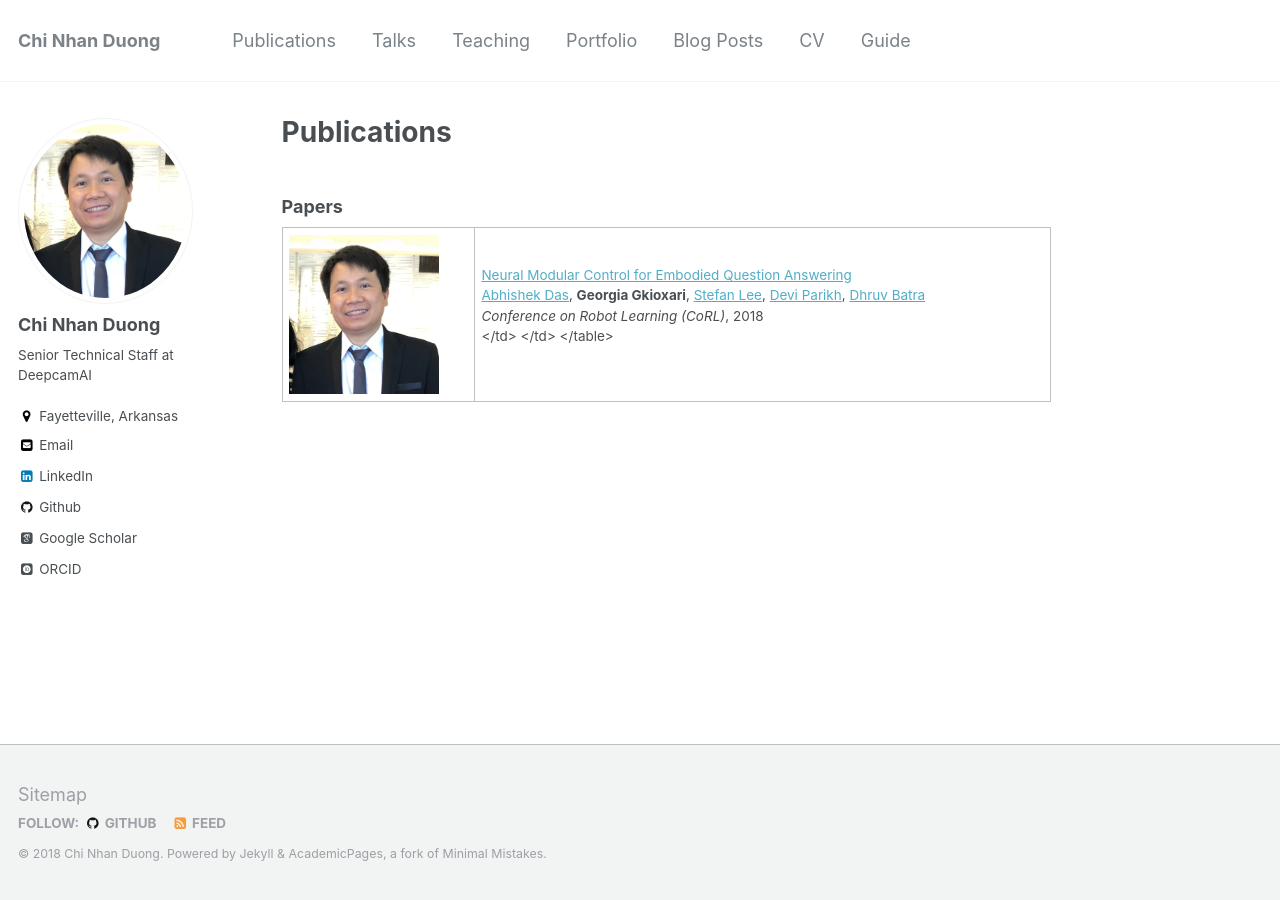
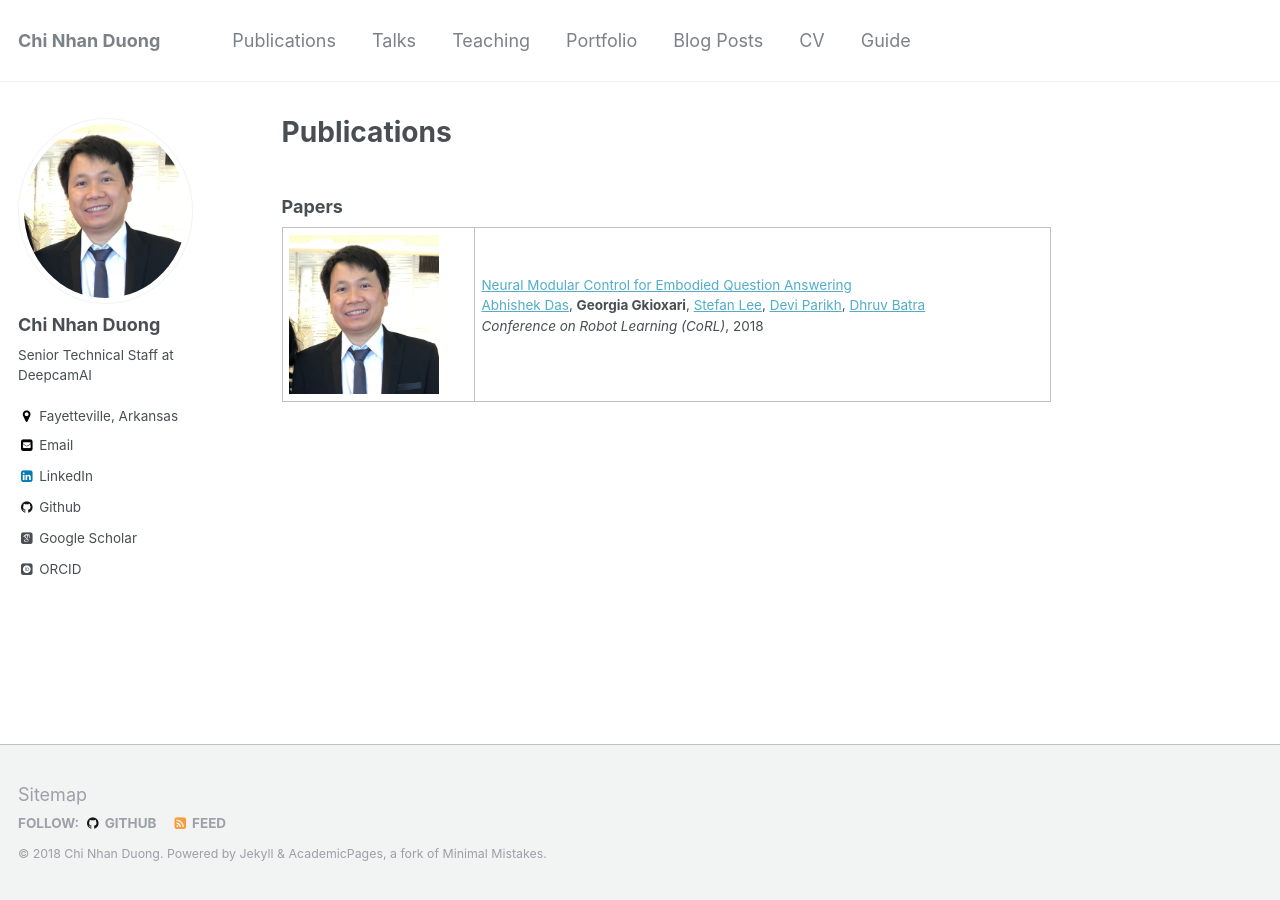
Before and after one commit to dcnhan/dcnhan.github.io, a Jekyll site: the page built from _pages/publications.md, in a window 1280 px wide. Built offline with Jekyll 4.4.1, drawn with Linux system fonts in a browser that asks for light colours; some web fonts are replaced.

Commit message:
Build website

```diff
--- a/_pages/publications.md
+++ b/_pages/publications.md
@@ -12,6 +12,3 @@ author_profile: true
           <p><a href="https://arxiv.org/pdf/1810.11181.pdf"><heading>Neural Modular Control for Embodied Question Answering</heading></a><br>
           <a href="http://abhishekdas.com/"> Abhishek Das</a>, <strong> Georgia Gkioxari</strong>, <a href="https://www.cc.gatech.edu/~slee3191/"> Stefan Lee</a>, <a href="https://www.cc.gatech.edu/~parikh/"> Devi Parikh</a>, <a href="https://www.cc.gatech.edu/~dbatra/"> Dhruv Batra</a><br>
           <em>Conference on Robot Learning (CoRL)</em>, 2018<br>
-        </td>
-        </td>
-      </table>
```
